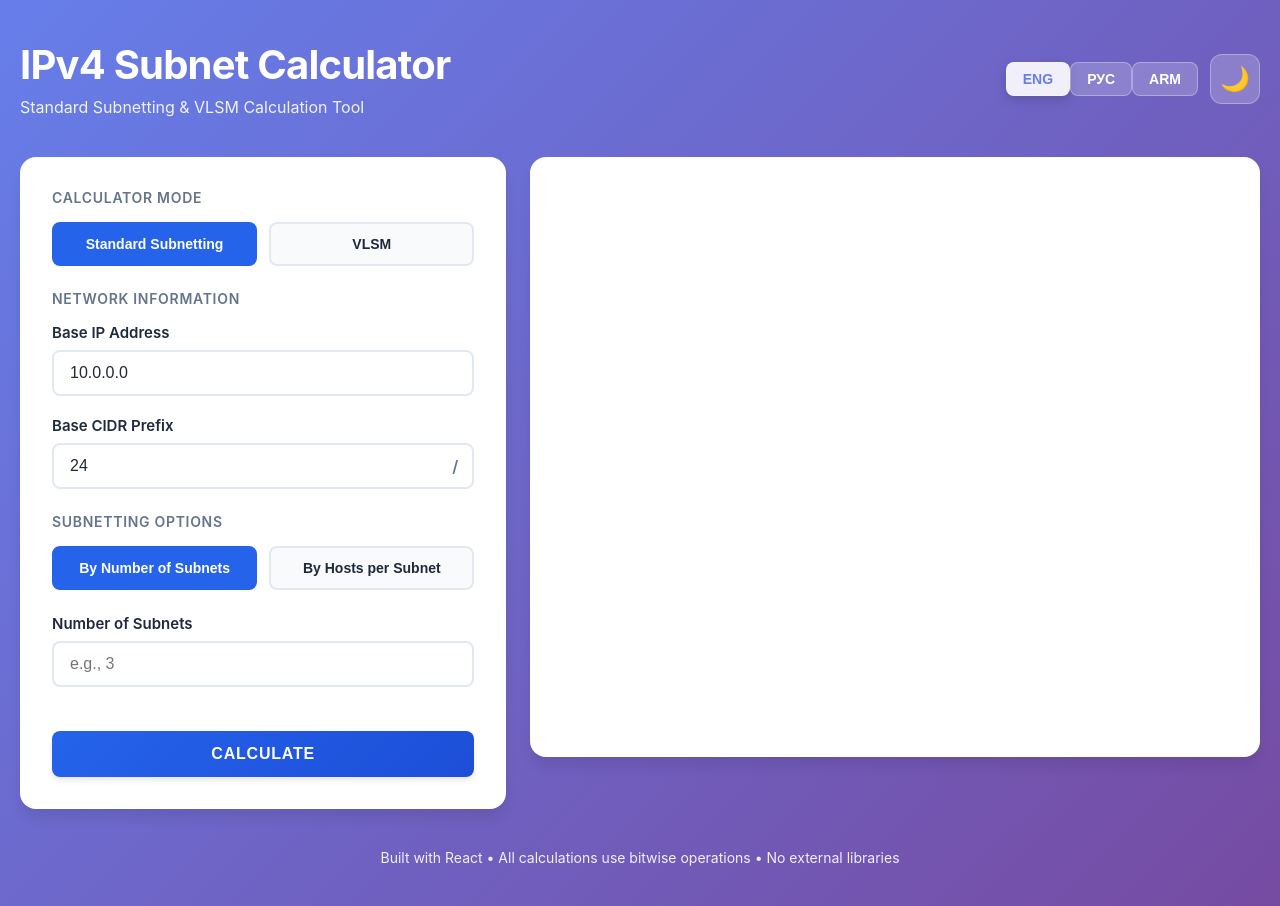
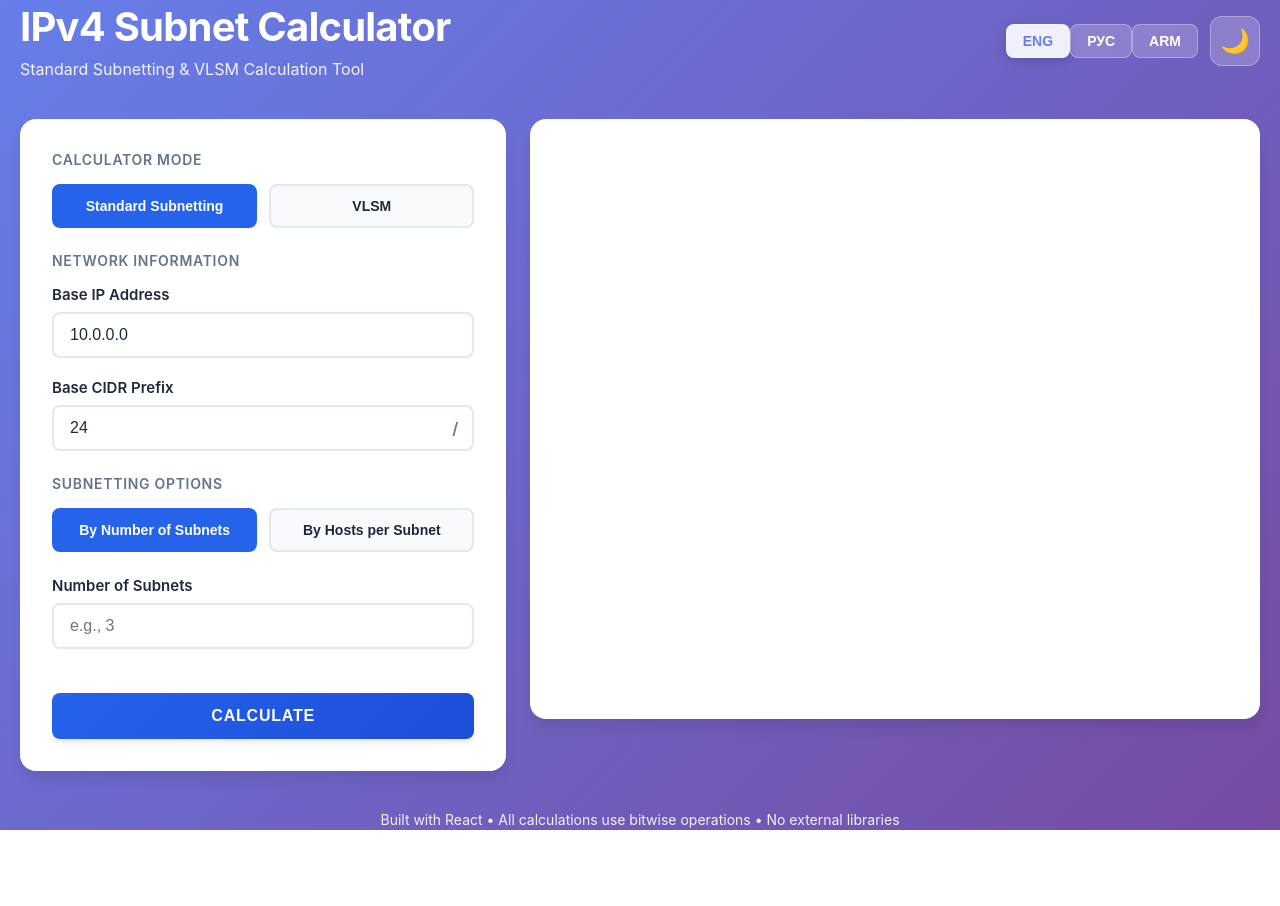
Before and after one commit to khachikzahalyan/Calc, a React (Create React App) app: page / in a window 1280 px wide. After the commit the page ends 830 px from the top, so only its background shows below. Built offline with nearby package versions, Linux system fonts and the light colour scheme.

Commit message:
style change

```diff
--- a/src/components/SubnetCalculator.css
+++ b/src/components/SubnetCalculator.css
@@ -30,7 +30,7 @@
   color: var(--text-primary);
   font-family: -apple-system, BlinkMacSystemFont, 'Segoe UI', Roboto, 'Helvetica Neue',
     Arial, sans-serif;
-  padding: 40px 20px;
+  padding: 2px 20px;
 }
 
 /* Header */
```
